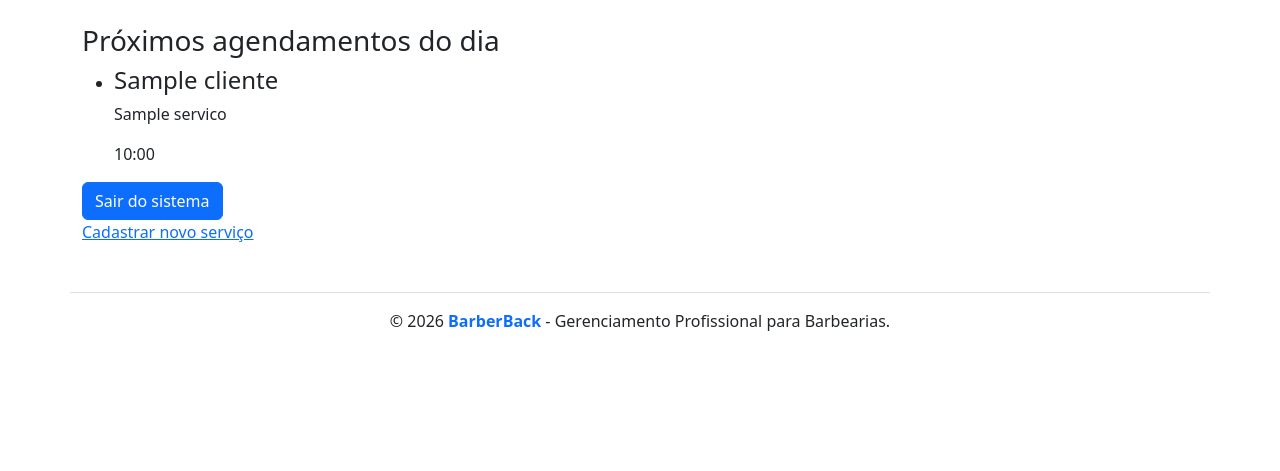
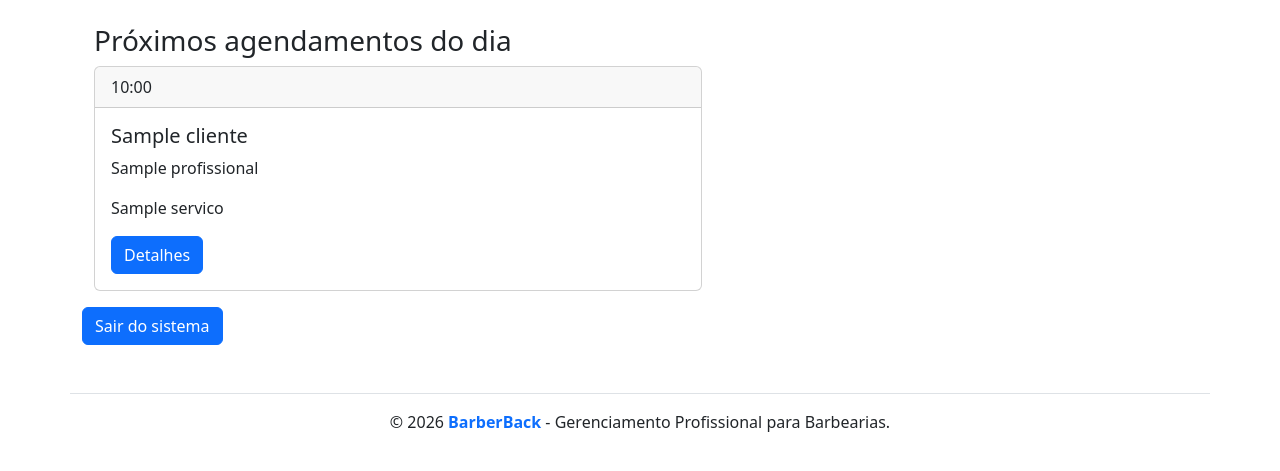
Before and after one commit to GleyCode/barberweb, a Django app: page /painel/ in a window 1280 px wide. Shown: the part 56-527 px from the top of the page. Run offline with Django 4.2, Linux system fonts and the light colour scheme; a user stored in the database is signed in; tables that the repository leaves empty hold one stand-in row (values such as "Sample post"); some libraries are stand-ins or nearby versions.

```diff
--- a/barberback/agendamentos/urls.py
+++ b/barberback/agendamentos/urls.py
@@ -4,19 +4,14 @@ from . import views
 
 app_name = "agendamentos"
 urlpatterns = [
-    # Ex.: dominio.com/agendamentos
     path('',
          views.AgendamentoListView.as_view(), name="agendamentos"),
-    # Ex.: dominio.com/agendamentos/criar_agendamento
     path('criar_agendamento/',
          views.AgendamentoCreateView.as_view(), name="criar_agendamento"),
-    # Ex.: dominio.com/agendamentos/atualizar_agendamento/5
     path('atualizar_agendamento/<int:pk>/',
          views.AgendamentoUpdateView.as_view(), name="atualizar_agendamento"),
-    # Ex.: dominio.com/agendamentos/detalhes_agendamento/5
     path('detalhes_agendamento/<int:pk>/',
          views.AgendamentoDetailView.as_view(), name="detalhes_agendamento"),
-    # Ex.: dominio.com/agendamentos/excluir_agendamento/5
     path('deletar_agendamento/<int:pk>/',
          views.AgendamentoDeleteView.as_view(), name="deletar_agendamento"),
 ]
--- a/barberback/barberback_app/templates/barberback_app/index.html
+++ b/barberback/barberback_app/templates/barberback_app/index.html
@@ -3,22 +3,29 @@
 {% load django_bootstrap5 %}
 
 {% block content %}
+
 <div>
-    <div>
-        <section>
-            <h3>Próximos agendamentos do dia</h3>
-            <ul>
-                {% for agendamento in agendamentos %}
-                <li>
-                    <div>
-                        <h4>{{ agendamento.cliente.nome }}</h4>
-                        <p>{{ agendamento.servico.nome }}</p>
+    <div class="container mt-4">
+        <h3>Próximos agendamentos do dia</h3>
+            {% for agendamento in agendamentos %}
+                <div class="card mb-3" style="width: 38rem;">
+                    <div class="card-header">
+                        {{ agendamento.data_hora|date:"H:i" }}
                     </div>
-                    <div>{{ agendamento.data_hora|date:"H:i" }}</div>
-                </li>
-                {% endfor %}
-            </ul>
-        </section>
+                    <div class="card-body">
+                        <h5 class="card-title">
+                            {{ agendamento.cliente.nome }}</h5>
+                        <p class="card-text">
+                            {{ agendamento.profissional.nome }}
+                        </p>
+                        <p class="card-text">
+                            {{ agendamento.servico.nome}}
+                        </p>
+                        <a href="{% url 'agendamentos:detalhes_agendamento' agendamento.id %}"
+                        class="btn btn-primary">Detalhes</a>
+                    </div>
+                </div>
+            {% endfor %}
     </div>
 
     <form action="{% url 'contas_admin:logout' %}" method="post">
@@ -27,6 +34,5 @@
         {% bootstrap_button button_type="submit" content="Sair do sistema" %}
     </form>
 </div>
-<a href="{% url 'servicos:cadastrar_servico' %}">
-    Cadastrar novo serviço</a>
+
 {% endblock content %}
```
